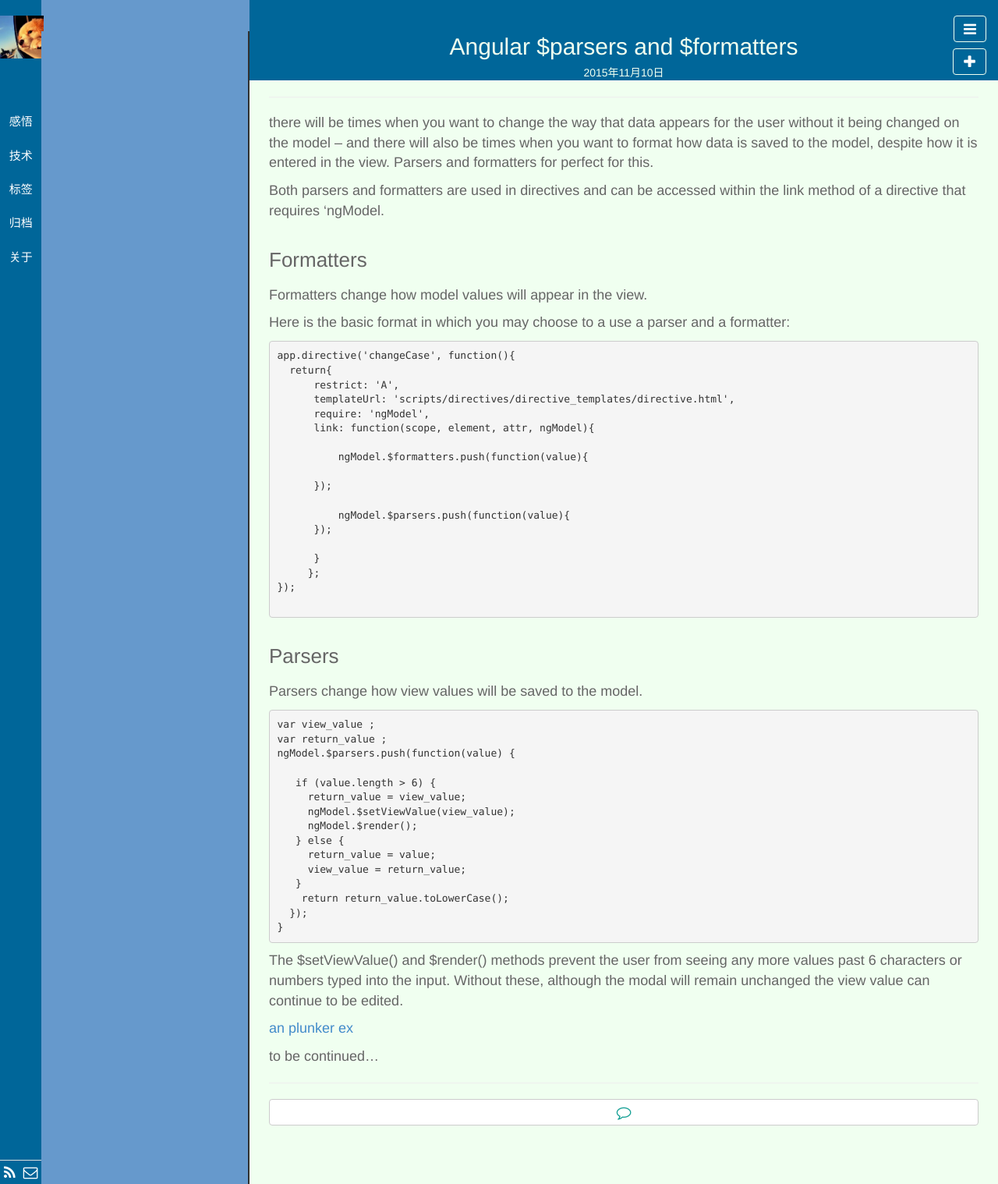
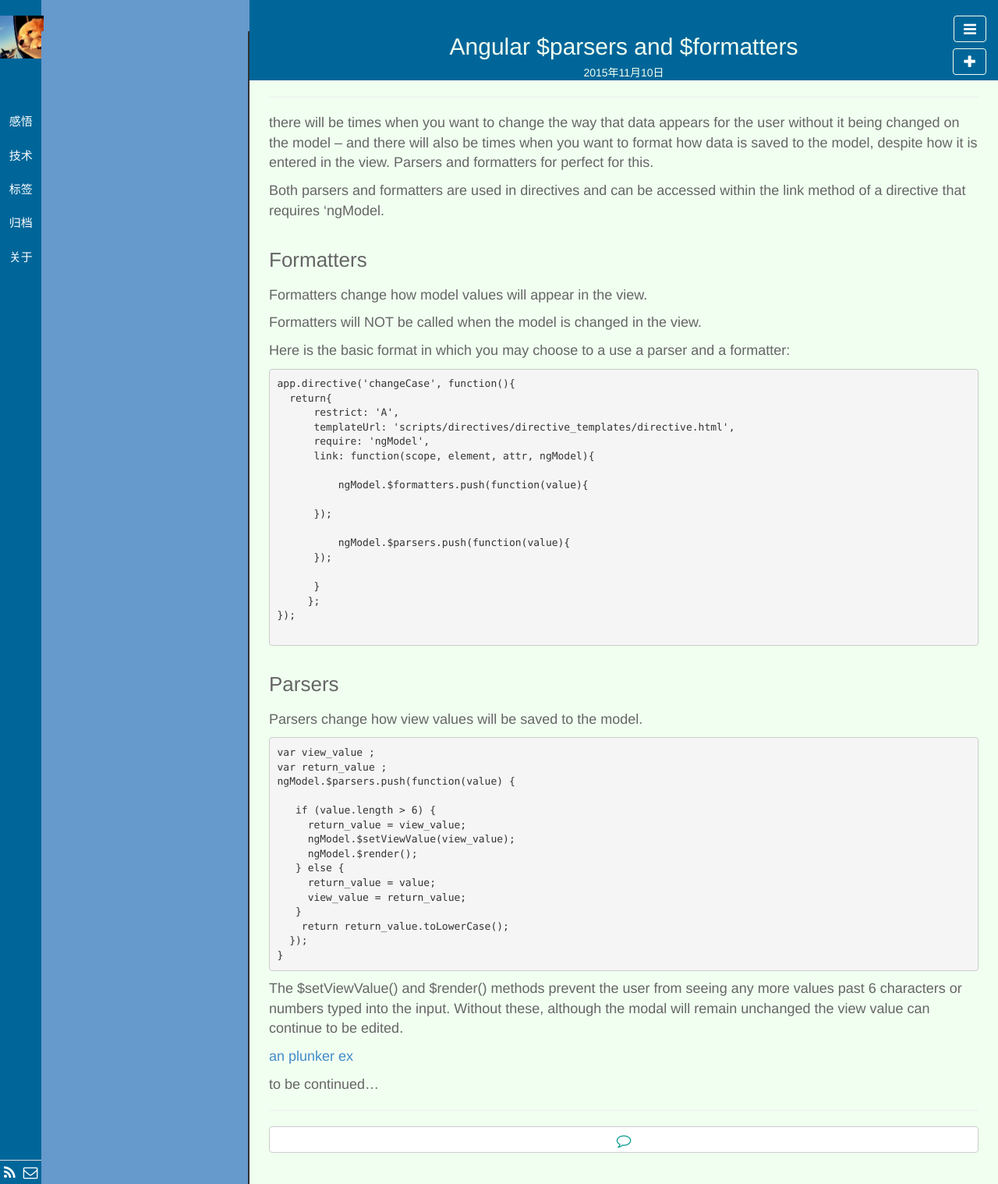
Before and after one commit to llx1105/llx1105.github.io, a Jekyll site: the page built from _posts/技术/2015-11-10-format.md, in a window 1280 px wide. Shown: the whole page at 78% size. Built offline with Jekyll 4.4.1, drawn with Linux system fonts in a browser that asks for light colours; nearby versions of some CDN libraries; library files that are not in the unit come from our copies; Markdown is read by kramdown in place of the engine named in the settings.

Commit message:
add a sentence

```diff
--- a/_posts/技术/2015-11-10-format.md
+++ b/_posts/技术/2015-11-10-format.md
@@ -16,6 +16,8 @@ Both parsers and formatters are used in directives and can be accessed within th
 ###Formatters
 
 Formatters change how model values will appear in the view.
+
+Formatters will NOT be called when the model is changed in the view.
 
 Here is the basic format in which you may choose to a use a parser and a formatter:
 
```
